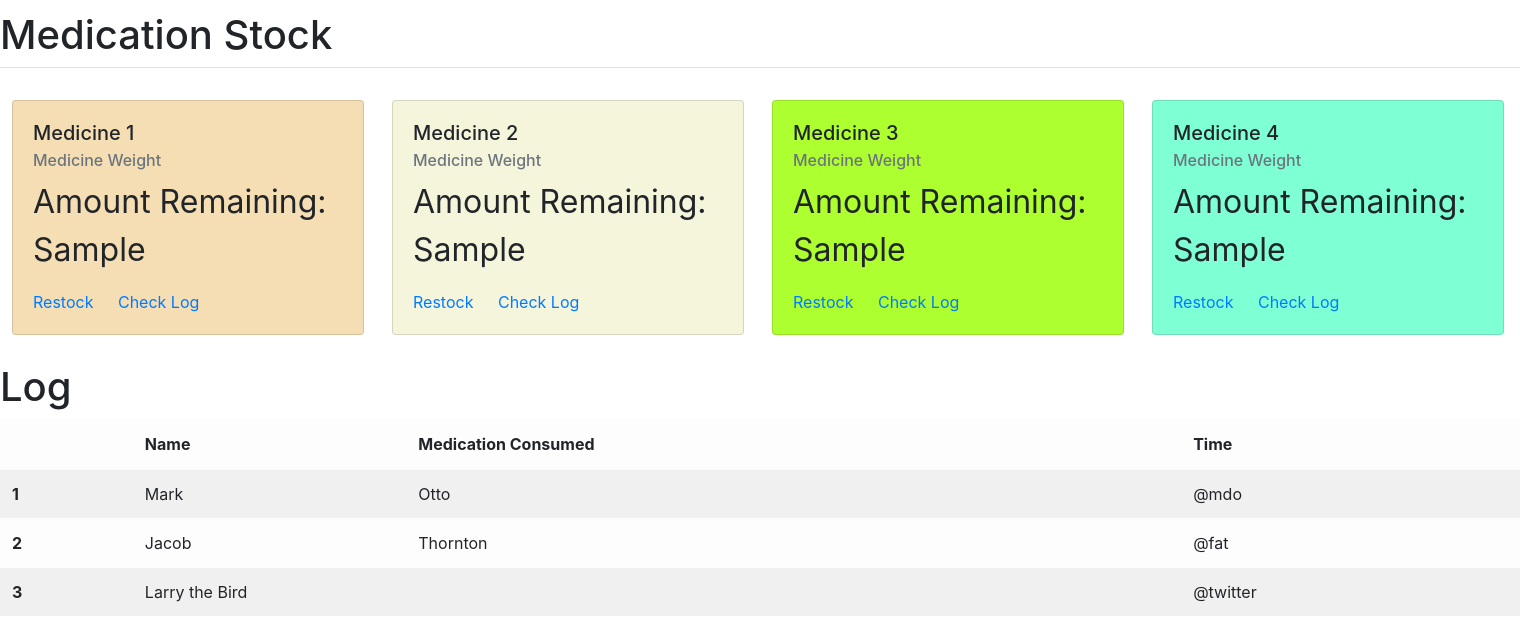
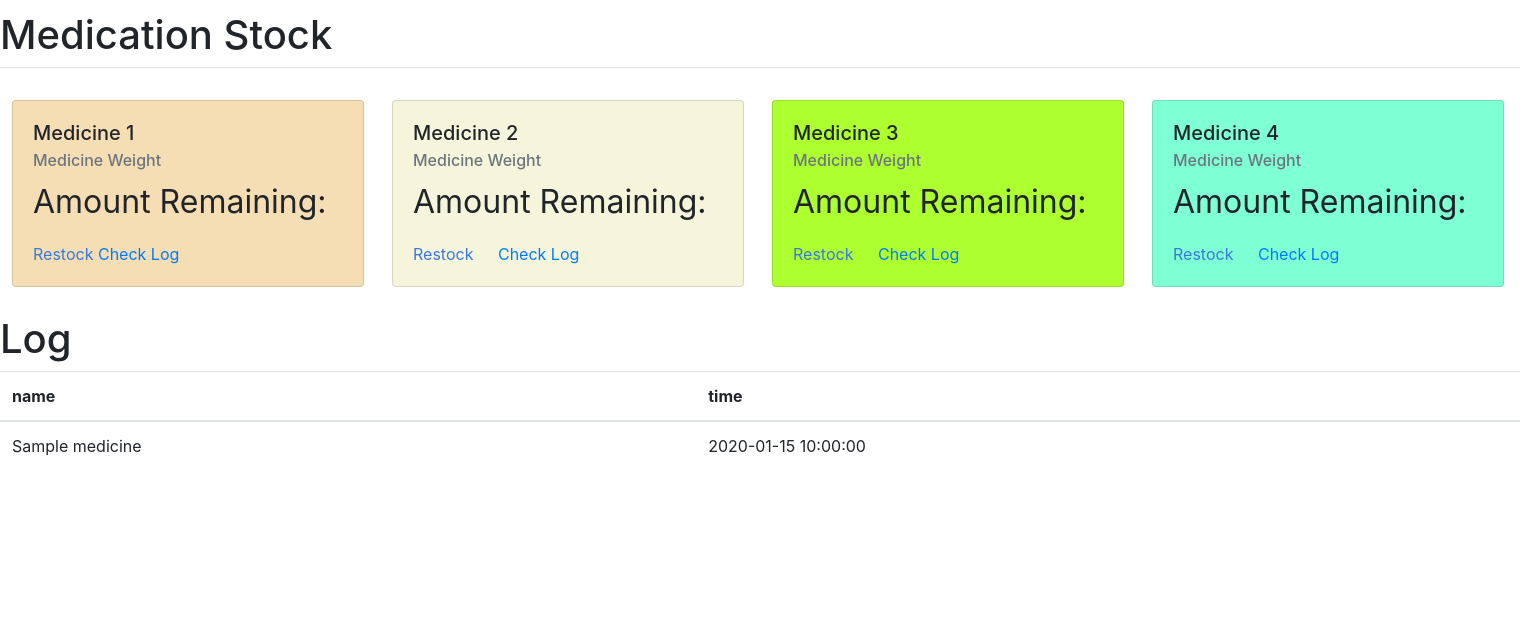
Before and after one commit to Major-Project-22/web_tracker, a Python web app: template templates/index.html in a window 1520 px wide. Shown: the part 435-1067 px from the top of the page. After the commit the page ends 891 px from the top, so only its background shows below. Run offline with Jinja, Linux system fonts and the light colour scheme; the template is opened without the code that fills it: most values are stand-ins (such as "Sample title", 1, 10 or a date in 2020).

Commit message:
Add files via upload

```diff
--- a/templates/index.html
+++ b/templates/index.html
@@ -1,7 +1,6 @@
 <!DOCTYPE html>
 <head>
 	<title>Medication Tracker</title>
-  <meta http-equiv="refresh" content="2">
   <link rel="stylesheet" type="text/css" href="style.css">
 	<link rel="stylesheet" href="https://cdn.jsdelivr.net/npm/bootstrap@4.6.0/dist/css/bootstrap.min.css" integrity="
 	sha384-B0vP5xmATw1+K9KRQjQERJvTumQW0nPEzvF6L/Z6nronJ3oUOFUFpCjEUQouq2+l" crossorigin="anonymous">
@@ -38,6 +37,15 @@
         .number{
             font-size: xx-large;
         }
+        .btn1{
+          background: none;
+	        color: rgb(59, 120, 219);
+	        border: none;
+	        padding: 0;
+	        font: inherit;
+	        cursor: pointer;
+	        outline: inherit;
+        }
         .card1:hover{
             animation: pulse 7s infinite;
         }
@@ -52,6 +60,7 @@
       background-color:#cbc78b
   }
 }
+
     </style>
 </head>
 <body>
@@ -64,7 +73,7 @@
         <h4>Major Project</h4>
         <h4>Team 22</h4>
         <h5>Dayananda Sagar University</h5>
-        <img src="static/DSU logo with name.png"/>
+        <img src="static/DSU.png"/>
     </div>
     <h1><br><br>Medication Stock</h1>
     <table class="table">
@@ -74,9 +83,9 @@
   <div class="card-body card1">
     <h5 class="card-title">Medicine 1</h5>
     <h6 class="card-subtitle mb-2 text-muted">Medicine Weight</h6>
-    <p class="card-text number">Amount Remaining: {{medicin_1}}</p>
-    <a href="#" class="card-link">Restock</a>
-    <a href="#" class="card-link">Check Log</a>
+    <p class="card-text number">Amount Remaining: <span id="stock1"></span></p>
+    <button onclick="refill_a()" class=" btn1">Restock</button>
+    <a href="/logA" class="card-link">Check Log</a>
   </div>
 </div>
             </td>
@@ -85,9 +94,9 @@
   <div class="card-body card1">
     <h5 class="card-title">Medicine 2</h5>
     <h6 class="card-subtitle mb-2 text-muted">Medicine Weight</h6>
-    <p class="card-text number">Amount Remaining: {{medicin_2}}</p>
-    <a href="#" class="card-link">Restock</a>
-    <a href="#" class="card-link">Check Log</a>
+    <p class="card-text number">Amount Remaining:<span id="stock2"></span></p>
+    <button onclick="refill_b()" class="card-link btn1">Restock</button>
+    <a href="/logB" class="card-link">Check Log</a>
   </div>
 </div>
             </td>
@@ -96,9 +105,9 @@
   <div class="card-body card1">
     <h5 class="card-title">Medicine 3</h5>
     <h6 class="card-subtitle mb-2 text-muted">Medicine Weight</h6>
-    <p class="card-text number">Amount Remaining: {{medicin_3}}</p>
-    <a href="#" class="card-link">Restock</a>
-    <a href="#" class="card-link">Check Log</a>
+    <p class="card-text number">Amount Remaining: <span id="stock3"></span></p>
+    <button onclick="refill_c()" class="card-link btn1">Restock</button>
+    <a href="/logC" class="card-link">Check Log</a>
   </div>
 </div>
             </td>
@@ -107,42 +116,29 @@
   <div class="card-body card1 ">
     <h5 class="card-title">Medicine 4</h5>
     <h6 class="card-subtitle mb-2 text-muted">Medicine Weight</h6>
-    <p class="card-text number">Amount Remaining: {{medicin_4}}</p>
-    <a href="#" class="card-link">Restock</a>
-    <a href="#" class="card-link">Check Log</a>
+    <p class="card-text number">Amount Remaining: <span id="stock4"></span></p>
+    <button onclick="refill_d()" class="card-link btn1">Restock</button>
+    <a href="/logD" class="card-link">Check Log</a>
   </div>
 </div>
             </td>
         </tr>
     </table>
 <h1>Log</h1>
-<table class="table table-light table-striped">
+<table class="table">
   <thead>
     <tr>
-      <th scope="col"></th>
-      <th scope="col">Name</th>
-      <th scope="col">Medication Consumed</th>
-      <th scope="col">Time</th>
+
+      <th scope="col">name</th>
+      <th scope="col">time</th>
     </tr>
   </thead>
   <tbody>
+    {% for document in log%}
     <tr>
-      <th scope="row">1</th>
-      <td>Mark</td>
-      <td>Otto</td>
-      <td>@mdo</td>
+      <td>{{document['medicine']}}</td>
+      <td>{{document['time']}}</td>
     </tr>
-    <tr>
-      <th scope="row">2</th>
-      <td>Jacob</td>
-      <td>Thornton</td>
-      <td>@fat</td>
-    </tr>
-    <tr>
-      <th scope="row">3</th>
-      <td colspan="2">Larry the Bird</td>
-      <td>@twitter</td>
-    </tr>
-  </tbody>
-</table>
+    {% endfor %}
+<script src="static/functions.js"></script>
     </body>
```
Also changed, not shown: templates/table.html (added, +25 -0 lines).
